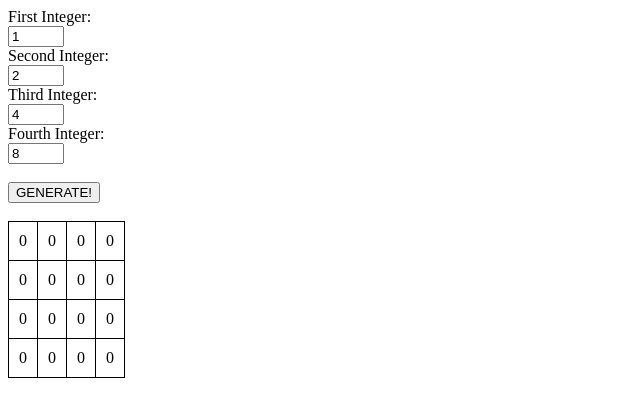
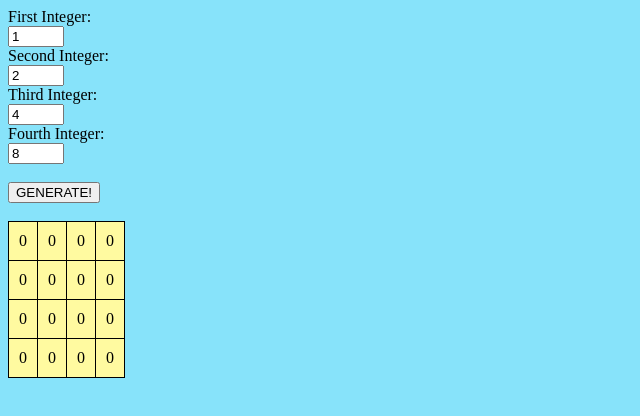
Before and after one commit to louisng114/git_experiment, a plain HTML site: page index.html in a window 1280 px wide. Shown: the whole page, without its empty margins (0-640 px from the left). Drawn offline with Linux system fonts and the light colour scheme.

Commit message:
modify style.css

```diff
--- a/style.css
+++ b/style.css
@@ -1,3 +1,7 @@
+body {
+    background-color: rgb(135, 227, 250);
+}
+
 table {
     border-collapse: collapse;
 }
@@ -5,4 +9,9 @@ table {
 td {
     border: 1px solid black;
     padding: 10px;
+    background-color: rgb(255, 250, 160);
 }
+
+#magicsum {
+    font-size: x-large;
+}
```
